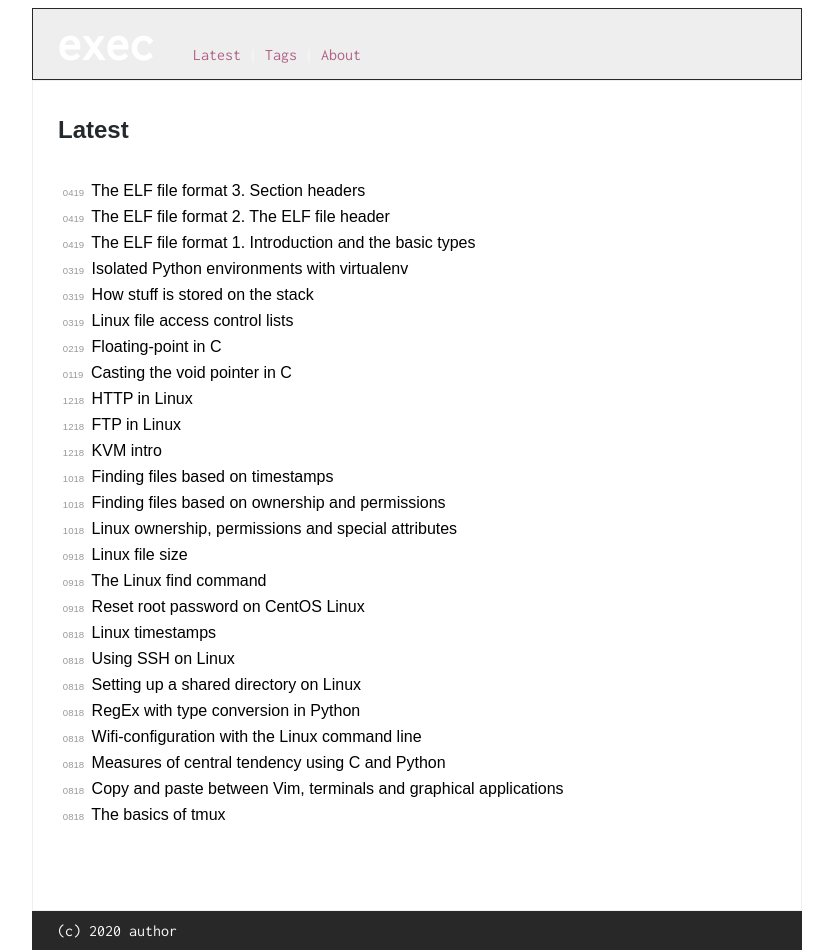
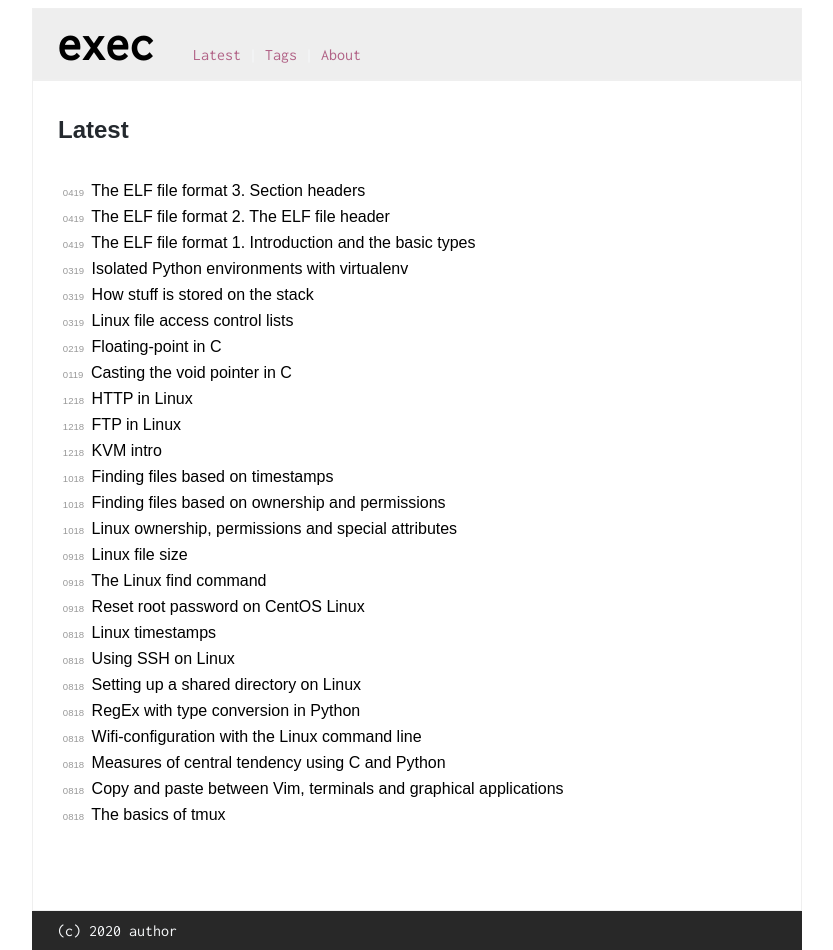
Before and after one commit to execas/execas.github.io, a Jekyll site: the page built from index.html, in a window 1280 px wide. Shown: the whole page, without its empty margins (223-1056 px from the left). Built offline with Jekyll 4.4.1, drawn with Linux system fonts in a browser that asks for light colours.

Commit message:
Update execas.css

```diff
--- a/css/execas.css
+++ b/css/execas.css
@@ -118,13 +118,13 @@ p {
      margin:0 auto;
      max-width: 720px;
      padding: 10px 24px 10px 24px;
-     border:1px solid #282828;
+     border:1px solid #efefef;
 }
 
 .header h1 {
      font-size: 3rem;
      margin-right: 2rem;
-     color: #ffffff;
+     color: #000000;
      display: inline;
      margin-top: 0px;
      margin-bottom:0px;
```
